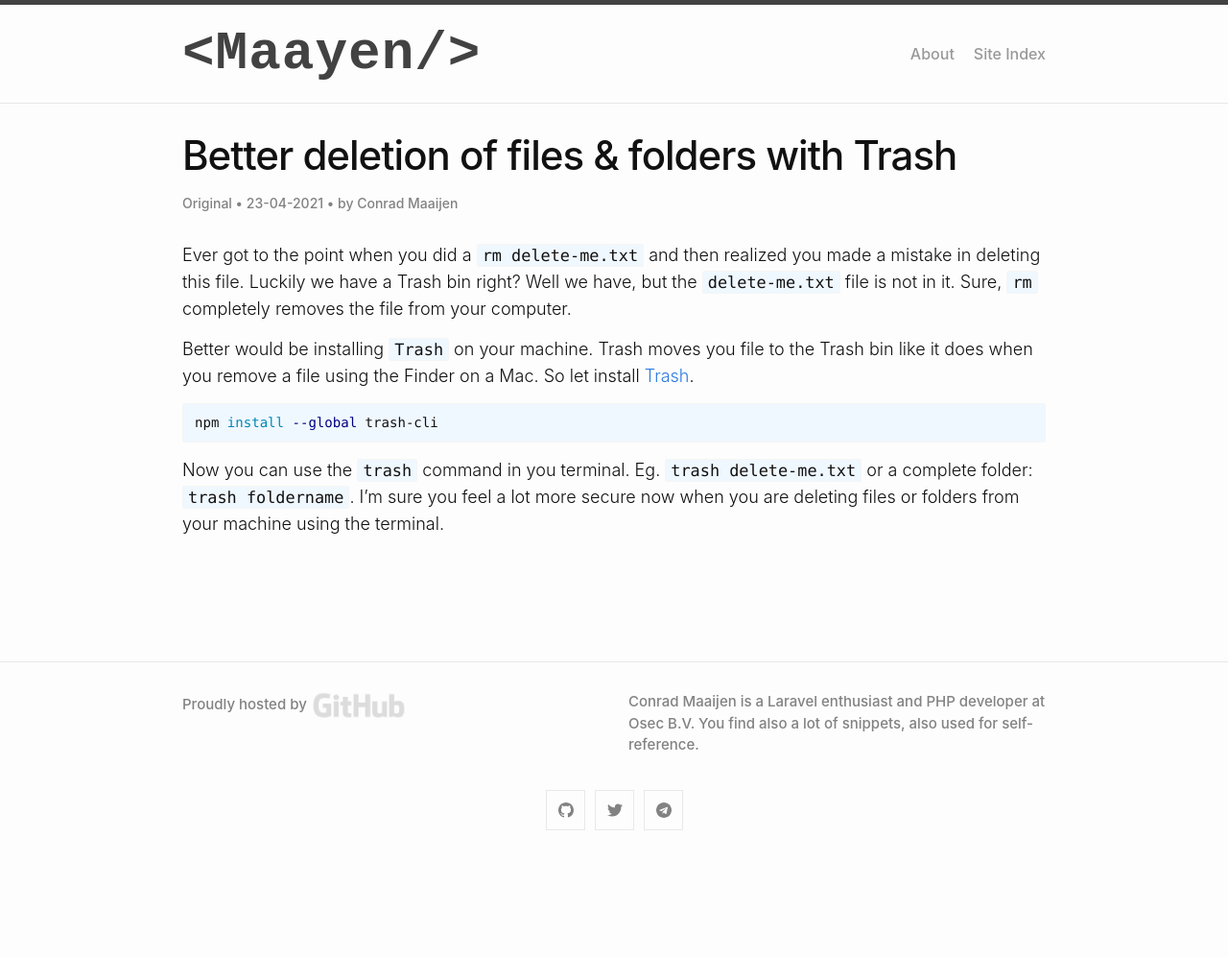
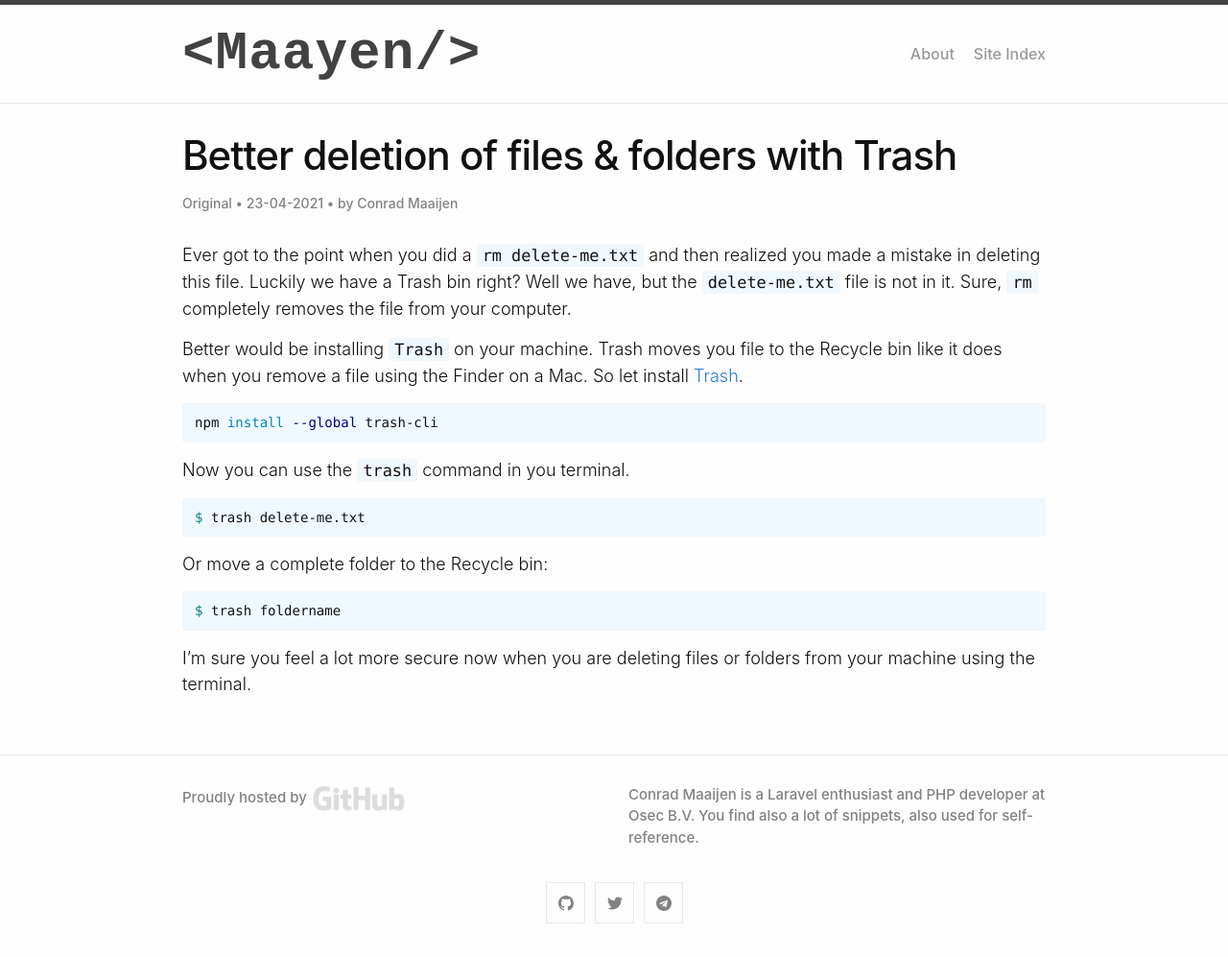
Before and after one commit to ConradMaaijen/conradmaayen.github.io, a Jekyll site: the page built from _posts/2021-04-23-better-deletion-of-files-with-trash.md, in a window 1280 px wide. Shown: the whole page at 96% size. Built offline with Jekyll 4.4.1, drawn with Linux system fonts in a browser that asks for light colours; before the commit the page ends 900 px from its top, so only the background shows below that.

Commit message:
update trash post

````diff
--- a/_posts/2021-04-23-better-deletion-of-files-with-trash.md
+++ b/_posts/2021-04-23-better-deletion-of-files-with-trash.md
@@ -10,11 +10,22 @@ Luckily we have a Trash bin right? Well we have, but the `delete-me.txt` file is
 
 <!--more-->
 
-Better would be installing `Trash` on your machine. Trash moves you file to the Trash bin like it does when you remove a file using the Finder on a Mac. So let install [Trash](https://github.com/sindresorhus/trash).
+Better would be installing `Trash` on your machine. Trash moves you file to the Recycle bin like it does when you remove a file using the Finder on a Mac. So let install [Trash](https://github.com/sindresorhus/trash).
 
 ```bash
 npm install --global trash-cli
 ```
 
 Now you can use the `trash` command in you terminal.
-Eg. `trash delete-me.txt` or a complete folder: `trash foldername`. I'm sure you feel a lot more secure now when you are deleting files or folders from your machine using the terminal.
+
+```bash
+$ trash delete-me.txt
+```
+
+Or move a complete folder to the Recycle bin:
+
+```bash
+$ trash foldername
+```
+
+I'm sure you feel a lot more secure now when you are deleting files or folders from your machine using the terminal.
````
